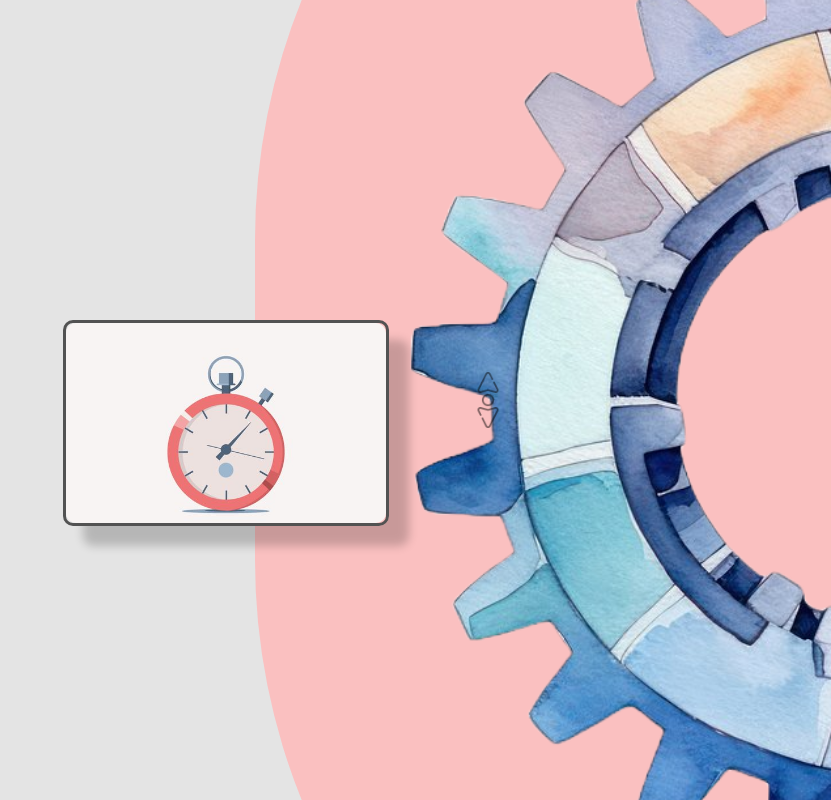
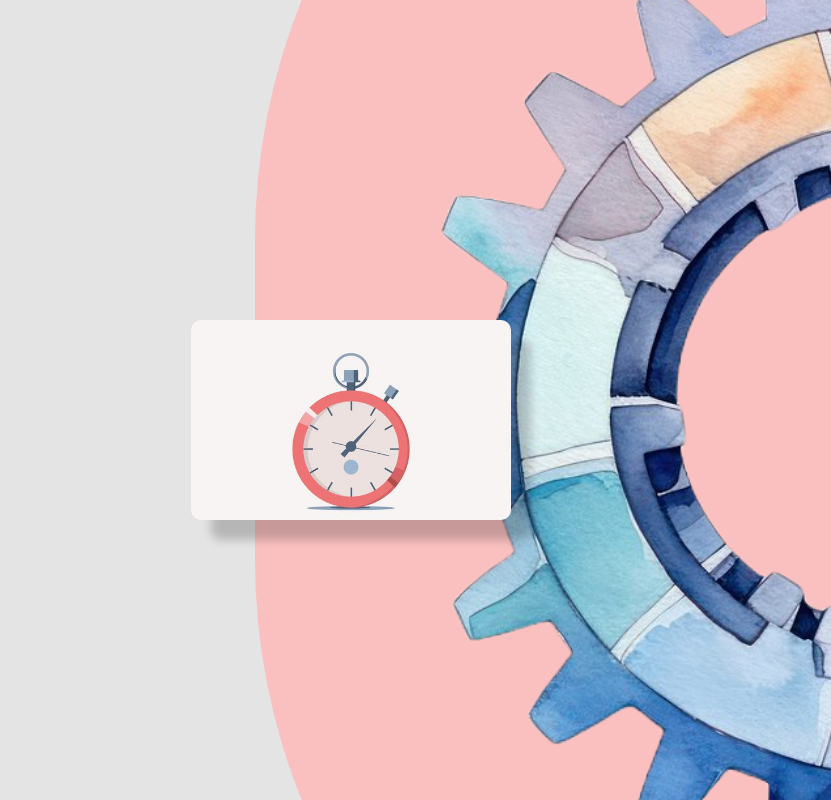
Before and after one commit to ZacharyAHintz/Portfolio, a React (Vite) app in the folder Portfolio/: page / in a window 1280 px wide. Shown: the whole page, without its empty margins (449-1280 px from the left). Built offline with nearby package versions, Linux system fonts and the light colour scheme.

Commit message:
expand and shrink fixed

```diff
--- a/Portfolio/src/components/StopWatch.jsx
+++ b/Portfolio/src/components/StopWatch.jsx
@@ -53,7 +53,7 @@ export default function StopWatch() {
       <div
         className={`${styles.stopwatchContainer}
           ${styles[`position${position}${rotation}`]}
-          ${isExpanded ? styles.expanded : ""}`}
+          ${isExpanded ? styles.expanded : styles.shrink}`}
       >
         <button
           className={styles.stopwatchButton}
--- a/Portfolio/src/styles/StopWatch.module.css
+++ b/Portfolio/src/styles/StopWatch.module.css
@@ -1,31 +1,60 @@
 .orbitCenter {
   position: absolute;
-  left: 50%;
   top: 40%;
-  transform: translate(-50%, -50%);
 }
 
 .stopwatchContainer {
   position: absolute;
   width: 40vh;
   height: 25vh;
+  left: 50vw;
   display: flex;
   justify-content: center;
-  align-items: center;
-  border: 3px solid rgb(82, 82, 82);
   border-radius: 10px;
   box-shadow: 20px 20px 10px rgba(0, 0, 0, 0.2);
-  transition: width 0.8s ease-in-out, height 0.8s ease-in-out,
-    opacity 0.3s ease-in-out;
-  transform-origin: center;
+  transition: opacity 0.3s ease-in-out;
+  transform-origin: 40vw;
 }
 
 .stopwatchContainer.expanded {
-  position: absolute;
-  width: 100vw;
-  height: 30vh;
-  top: 10%;
+  animation: expandContainer 0.8s ease-in-out forwards;
+  top: 0;
   opacity: 1;
+}
+.stopwatchContainer.shrink {
+  animation: shrinkContainer 0.8s ease-in-out forwards;
+  top: 0;
+  opacity: 1;
+}
+
+@keyframes expandContainer {
+  0% {
+    width: 40vh;
+    height: 25vh;
+    left: 50vw;
+  }
+  100% {
+    position: absolute;
+    width: 110vw;
+    height: 30vh;
+    left: -1vw;
+    top: -42vh;
+  }
+}
+
+@keyframes shrinkContainer {
+  0% {
+    width: 110vw;
+    height: 30vh;
+    left: -1vw;
+    top: -42vh;
+  }
+  100% {
+    width: 40vh;
+    height: 25vh;
+    left: 50vw;
+    top: 40%;
+  }
 }
 
 .stopwatchButton {
```
